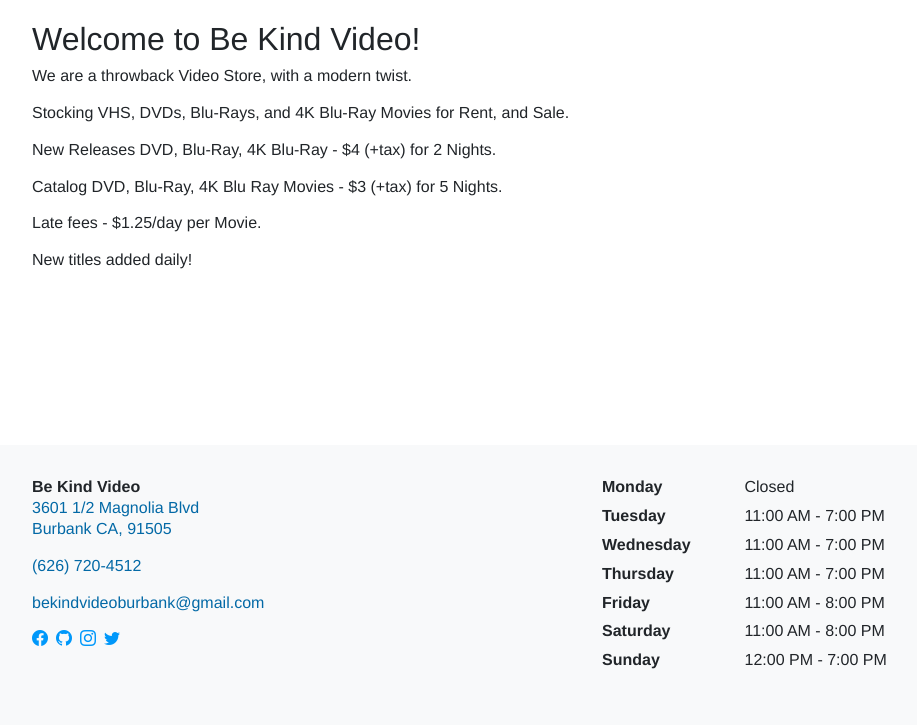
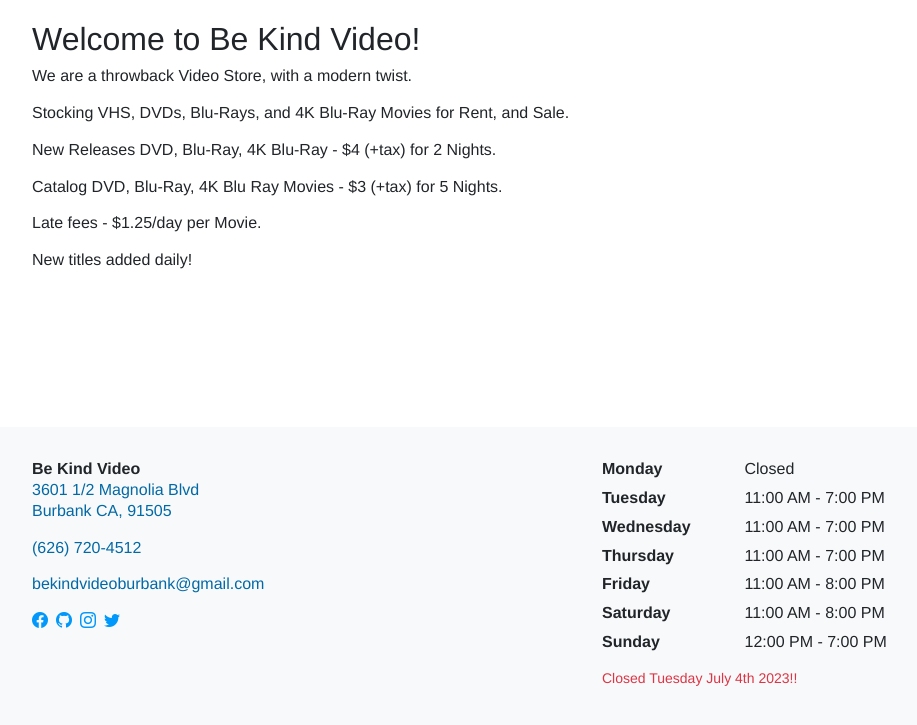
Before and after one commit to arenoir/be-kind-video, a Jekyll site: the page built from index.markdown, in a window 1280 px wide, cut to the strip 157-882 px from the top of the page. Shown: the whole strip, without its empty margins (50-967 px from the left). Built offline with Jekyll 4.4.1, drawn with Linux system fonts in a browser that asks for light colours.

Commit message:
Update hours.yml
Added July 4th closing

```diff
--- a/_data/hours.yml
+++ b/_data/hours.yml
@@ -15,4 +15,4 @@
     description: '11:00 AM - 8:00 PM'
   - name: Sunday
     description: '12:00 PM - 7:00 PM'
-note:
+note: Closed Tuesday July 4th 2023!!
```
